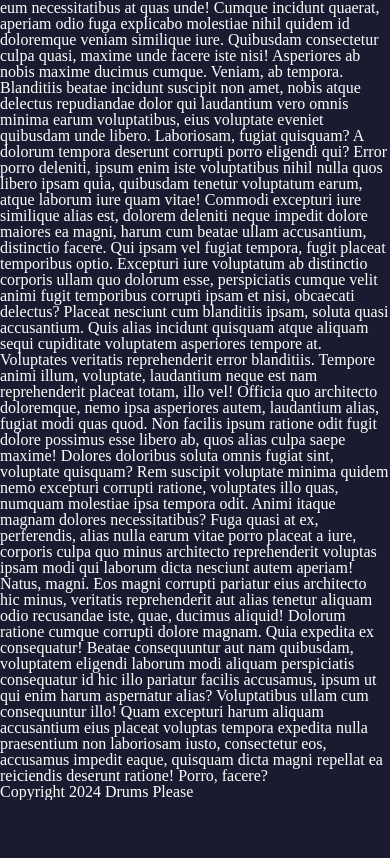
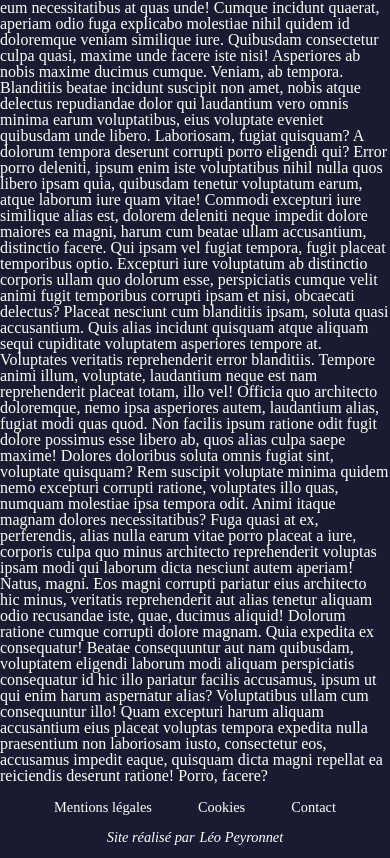
Before and after one commit to LaiPe/drums-please, a Gatsby site: page / in a window 390 px wide. Shown: the part 297-1155 px from the top of the page. Before the commit the page ends 1097 px from the top, so only its background shows below. Built offline with nearby package versions, Linux system fonts and the light colour scheme; Gatsby itself is replaced by a stand-in of ours.

Commit message:
feat: implement footer component with styling and links

```diff
--- /dev/null
+++ b/src/layouts/Footer.module.css
@@ -0,0 +1,58 @@
+.footer {
+  background-color: var(--couleur-fond);
+  color: white;
+  display: flex;
+  flex-direction: row;
+  justify-content: space-between;
+  padding: 1rem 2rem 0.8rem;
+  font-family: "Poppins";
+}
+
+.footer a {
+  color: inherit;
+  text-decoration: none;
+}
+.footer ul {
+  display: flex;
+  list-style: none;
+  gap: 1.5rem;
+  text-align: center;
+}
+.footer a:hover {
+  text-decoration: underline;
+}
+
+.footer span {
+  font-style: italic;
+  font-weight: 200;
+}
+
+.footer span a {
+    margin-left: 0.3rem;
+}
+
+@media screen and (max-width: 740px) {
+  .footer {
+    flex-direction: column;
+    row-gap: 1rem;
+  }
+}
+@media screen and (max-width: 740px) {
+  .footer {
+    flex-direction: column;
+    row-gap: 1rem;
+  }
+}
+@media screen and (max-width: 460px) {
+  .footer {
+    font-size: 0.9rem;
+  }
+  .footer ul {
+    justify-content: space-evenly;
+    align-items: center;
+  }
+  .footer span {
+    display: inline-block;
+    margin: 0 auto;
+  }
+}
--- a/src/layouts/footer.tsx
+++ b/src/layouts/footer.tsx
@@ -1,9 +1,19 @@
+import { Link } from "gatsby"
 import * as React from "react"
+import * as styles from "./Footer.module.css"
 
 const Footer: React.FC = () => {
     return (
-        <footer>
-            <p>Copyright 2024 Drums Please</p>
+        <footer className={styles.footer}>
+            <ul>
+                <li><Link to="#">Mentions légales</Link></li>
+                <li><Link to="#">Cookies</Link></li>
+                <li><Link to="#">Contact</Link></li>
+            </ul>
+            <span>
+                Site réalisé par
+                <a href="https://portfolio.leopeyronnet.fr">Léo Peyronnet</a>
+            </span>
         </footer>
     )
 }
```
